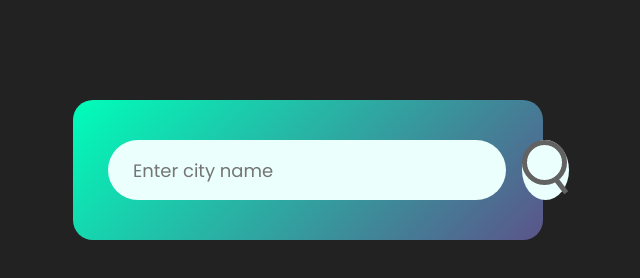
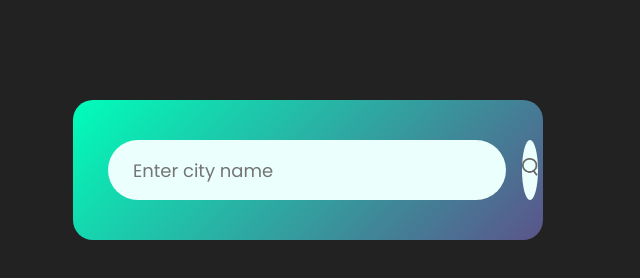
Before and after one commit to yash-dedaniya/Weather-App, a plain HTML site: page index.html in a window 1280 px wide. Shown: the whole page, without its empty margins (332-972 px from the left). Drawn offline with Linux system fonts and the light colour scheme.

Commit message:
style is given to image of search icon

```diff
--- a/style.css
+++ b/style.css
@@ -40,7 +40,7 @@ body {
     font-size: 18px;
 }
 
-.search button{
+.search button {
     border: 0;
     outline: 0;
     background: #ebfffc;
@@ -49,3 +49,7 @@ body {
     height: 60px;
     cursor: pointer;
 }
+
+.search button img {
+    width: 16px;
+}
```
